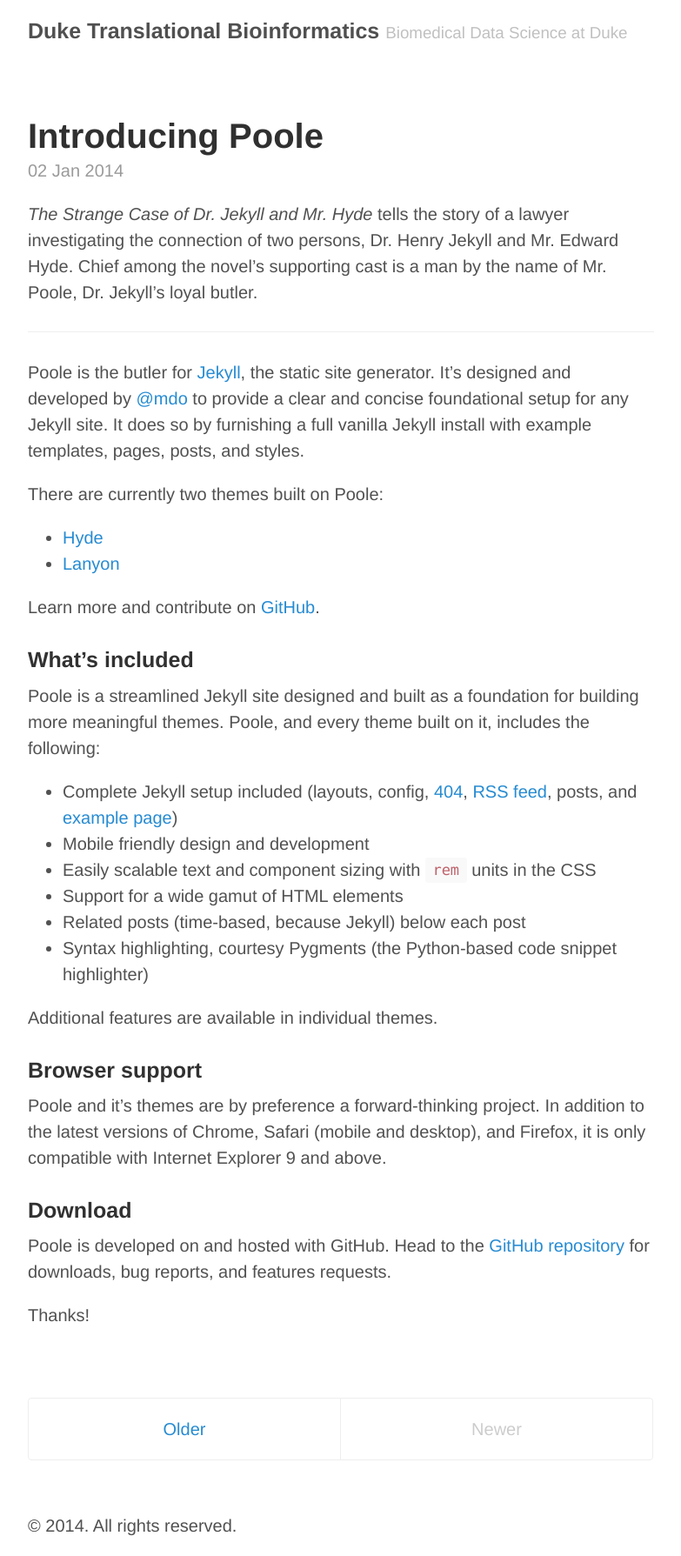
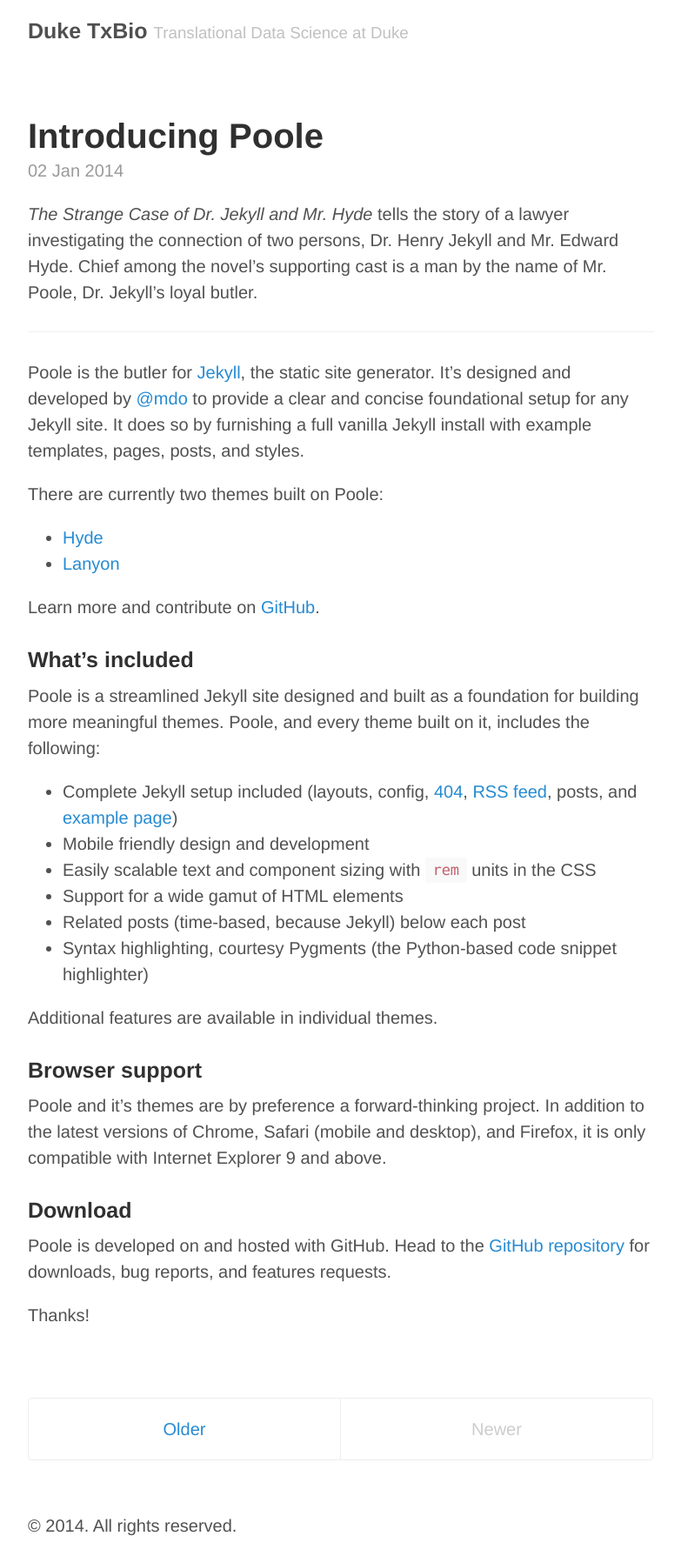
Before and after one commit to Duke-Translational-Bioinformatics/duke-translational-bioinformatics.github.io, a Jekyll site: the page built from index.html, in a window 1280 px wide. Shown: the whole page at 87% size, without its empty margins (248-1031 px from the left). Built offline with Jekyll 4.4.1, drawn with Linux system fonts in a browser that asks for light colours; Markdown is read by kramdown in place of the engine named in the settings; the list of posts is cut into pages by our own code.

Commit message:
altering _config.yml

```diff
--- a/_config.yml
+++ b/_config.yml
@@ -6,8 +6,8 @@ pygments:         true
 permalink:        pretty
 
 # Setup
-title:            Duke Translational Bioinformatics
-tagline:          Biomedical Data Science at Duke
+title:            Duke TxBio
+tagline:          Translational Data Science at Duke
 url:              http://duke-translational-bioinformatics.github.io
 paginate:         1
 baseurl:          http://duke-translational-bioinformatics.github.io/
```
